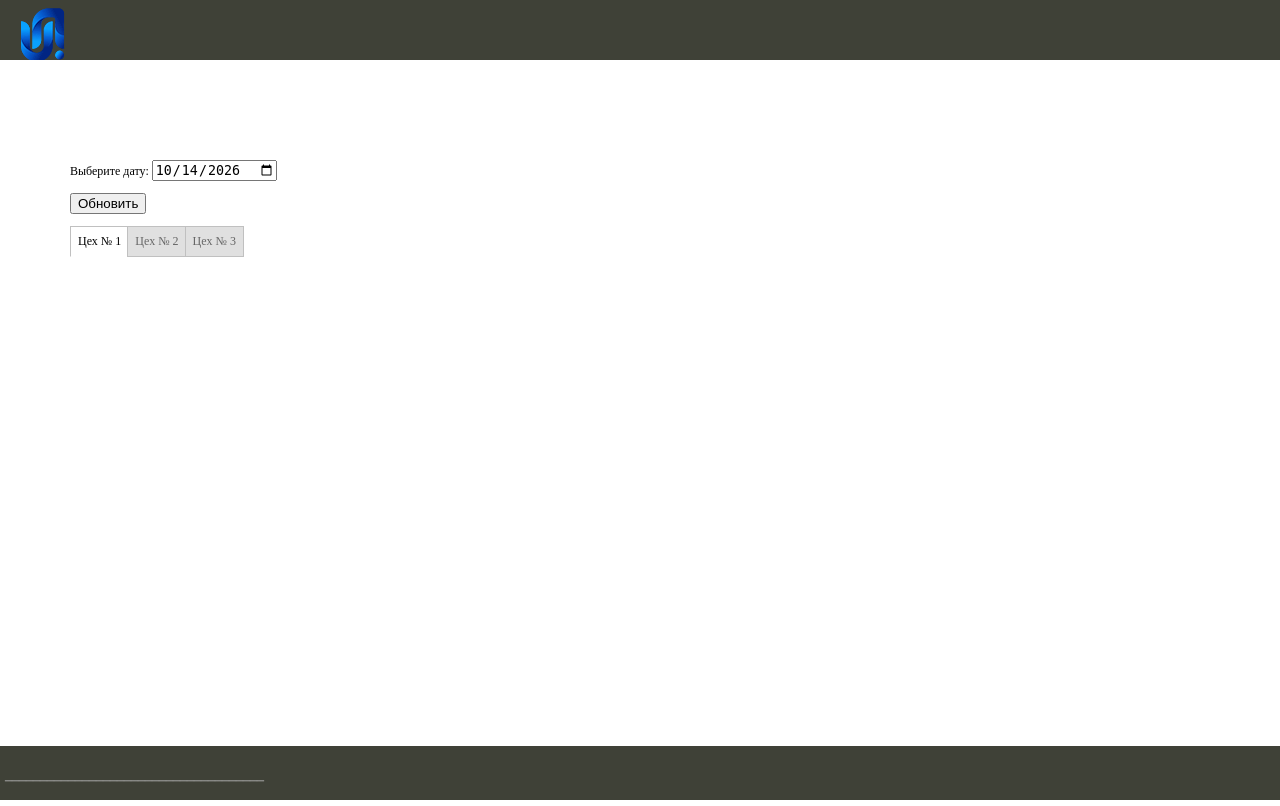
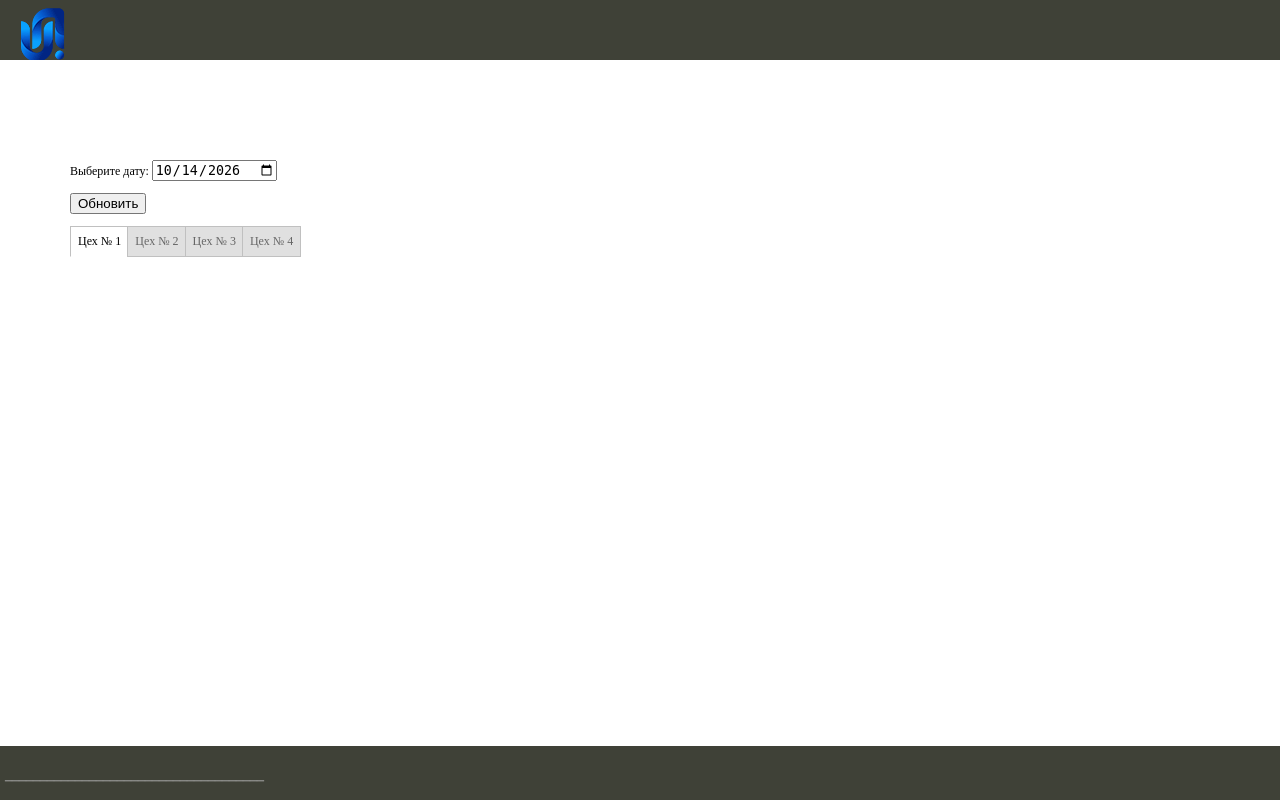
Before and after one commit to DorofeevAlexandr/kmv_2, a Django app: template backend/lines/templates/lines/index.html in a window 1280 px wide. Run offline with Django 4.2, Linux system fonts and the light colour scheme; the template is opened without the code that fills it: values that come from a table or form of the project are taken from there, others are empty; parts of the project's set-up code (start-up, migrations or seed data) failed here and were passed over.

Commit message:
Добавил 4 цех

```diff
--- a/backend/lines/templates/lines/index.html
+++ b/backend/lines/templates/lines/index.html
@@ -22,6 +22,9 @@
 
         <input type="radio" name="inset" value="" id="tab_3">
         <label for="tab_3">Цех № 3</label>
+
+        <input type="radio" name="inset" value="" id="tab_4">
+        <label for="tab_4">Цех № 4</label>
     {% endif %}
 
     {% for lines in departments %}
--- a/backend/lines/templates/lines/statistic.html
+++ b/backend/lines/templates/lines/statistic.html
@@ -22,6 +22,9 @@
 
         <input type="radio" name="inset" value="" id="tab_3">
         <label for="tab_3">Цех № 3</label>
+
+        <input type="radio" name="inset" value="" id="tab_4">
+        <label for="tab_4">Цех № 4</label>
     {% endif %}
 
 
--- a/backend/lines/templates/lines/statistics_for_the_year.html
+++ b/backend/lines/templates/lines/statistics_for_the_year.html
@@ -22,6 +22,9 @@
 
         <input type="radio" name="inset" value="" id="tab_3">
         <label for="tab_3">Цех № 3</label>
+
+        <input type="radio" name="inset" value="" id="tab_4">
+        <label for="tab_4">Цех № 4</label>
     {% endif %}
 
 
```
